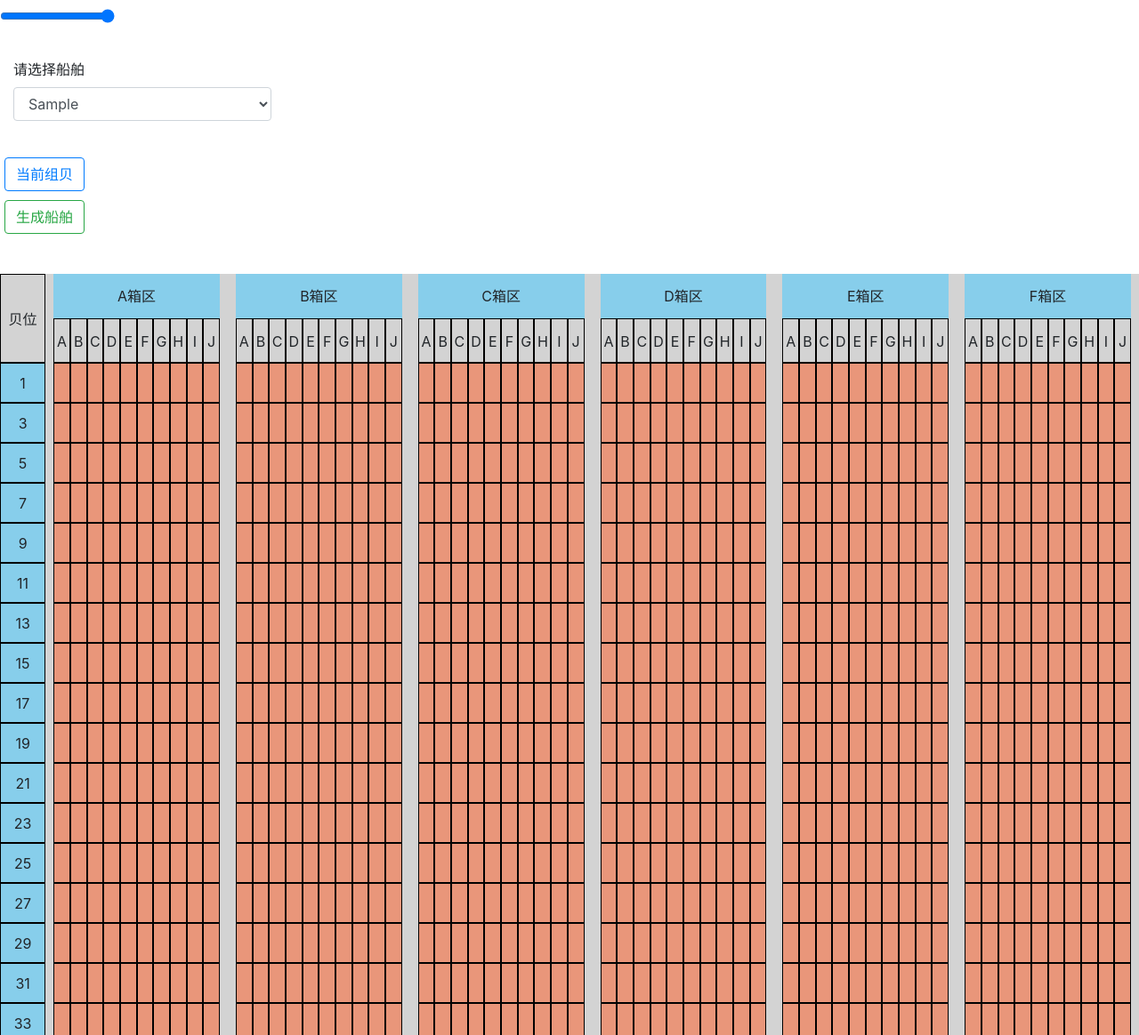
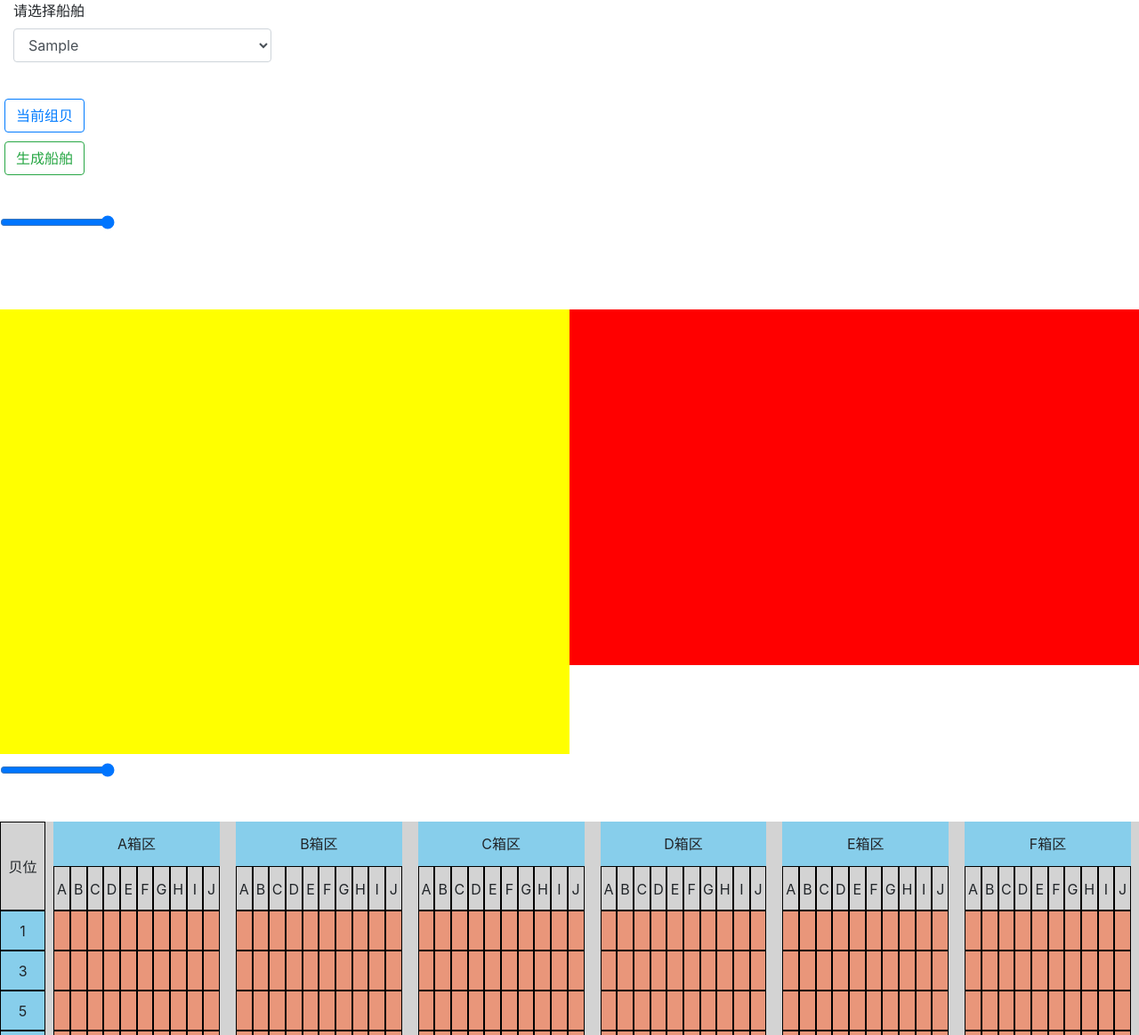
Before and after one commit to ZhaoYitong/LE-FINAL-DESIGN, a Django app: page /vesselStruct/operation_load/ in a window 1280 px wide. Shown: the top 1164 px of the page at 89% size. Run offline with Django 3.2, Linux system fonts and the light colour scheme; tables that the repository leaves empty hold one stand-in row (values such as "Sample post"); some libraries are stand-ins or nearby versions.

Commit message:
set size control of yard and vessel

```diff
--- a/server/vessel/static/css/custom.vessel.load.css
+++ b/server/vessel/static/css/custom.vessel.load.css
@@ -588,3 +588,12 @@
 .engineBody {
     background-color: black !important;
 }
+
+/*  **/
+.top50 {
+    margin-top: 50px;
+}
+
+.top100 {
+    margin-top: 100px;
+}
--- a/server/vessel/static/js/custom.vessel.load.js
+++ b/server/vessel/static/js/custom.vessel.load.js
@@ -223,9 +223,13 @@ function setZoom(zoom,el) {
     el.style["transform"] = s;
     el.style["transformOrigin"] = oString;
 }
-function showVal(a){
+function vessel_size_toggle(a){
     let zoomScale = Number(a)/10;
-    setZoom(zoomScale,document.getElementById('terminal-all'));
+    setZoom(zoomScale,document.getElementById('vessel-area'));
+}
+function yard_size_toggle(b) {
+    let zoomScale = Number(b)/10;
+    setZoom(zoomScale,document.getElementById('yard-area'));
 }
 /**
  * ***************vessel area*****************
@@ -246,9 +250,6 @@ let selected_vessel = $(`#vesselSelect option:selected`).val();
     pos_x : bayIndex
     pos_y : rowIndex
     pos_z : layerIndex
- */
-/**
- *  data
  */
 /**
  * custom function
@@ -494,3 +495,7 @@ function getCombineInfo (){
         },
     });
 }
+/**
+ * OPERATION AREA
+ *
+ * **/
--- a/server/vessel/template/VESSEL/vessel.load.container.html
+++ b/server/vessel/template/VESSEL/vessel.load.container.html
@@ -9,13 +9,6 @@
     <link href="{% static 'css/custom.vessel.load.css' %}" rel="stylesheet">
 </head>
 <body id="page-top">
-
-<div id="toggle-giz">
-    <div class="zoomToggle d-flex flex-row">
-        <input id="test" min="1" max="10" value='10' step="1"
-               onchange="showVal(this.value)" type="range"/>
-    </div>
-</div>
 <div class="allVessels col-md-3">
     <div class="form-group">
         <label for="vesselSelect">请选择船舶</label>
@@ -31,14 +24,22 @@
         <div id="control-buttons">
             <div id="buttons-bay" class="d-flex flex-row">
                 <button type="button" class="btn btn-outline-primary bayCombineInfo"
-                onclick="getCombineInfo()">当前组贝</button>
+                        onclick="getCombineInfo()">当前组贝
+                </button>
             </div>
             <div id="buttons-vessel-struct" class="d-flex flex-row">
                 <button type="button" class="btn btn-outline-success createVessel"
-                onclick="createVesselSide()">生成船舶</button>
+                        onclick="createVesselSide()">生成船舶
+                </button>
             </div>
         </div>
-    <div class="mainArea">
+        <div id="toggle-giz">
+            <div class="zoomToggle d-flex flex-row">
+                <input min="1" max="10" value='10' step="1"
+                       onchange="vessel_size_toggle(this.value)" type="range"/>
+            </div>
+        </div>
+        <div id="vessel-area" class="mainArea">
             <div class="vesselAreaSide">
                 <div class="onBoardSide"></div>
                 <div class="belowBoardSide"></div>
@@ -46,10 +47,22 @@
             <div class="newBayArea"></div>
         </div>
     </div>
-  <div class="OPERATION-AREA">
-    <div></div>
+    <div class="OPERATION-AREA top50" style="display: flex;">
+        <div id="bay-struct-vessel" class="col-md-6" name="bay-struct-vessel"
+             style="height: 500px; background-color: yellow">
+            <!--        <div></div>-->
         </div>
-  <div class="YARD-AREA">
+        <div id="bay-struct-yard" class="col-md-6" name="bay-struct-yard" style="height: 400px; background-color: red;">
+
+        </div>
+    </div>
+    <div class="toggle-giz">
+        <div class="zoomToggle d-flex flex-row">
+            <input min="1" max="10" value='10' step="1"
+                   onchange="yard_size_toggle(this.value)" type="range"/>
+        </div>
+    </div>
+    <div id="yard-area" class="YARD-AREA top50">
         <div class="bay_blank">贝位</div>
         <div class="bay_Y"></div>
         <div class="box_title"></div>
```
Also changed, not shown: server/vessel/template/index.html (+30 -17 lines). Lines whose indentation alone changed are shown as unchanged.
